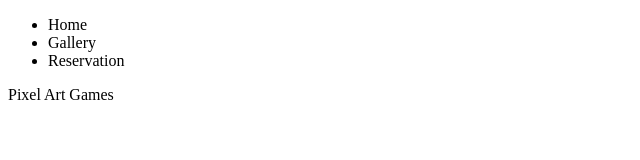
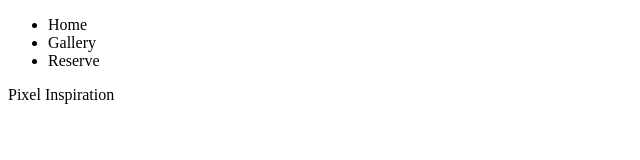
Before and after one commit to Pcharlot13/HTML-and-CSS-repository, a plain HTML site: page Basic_Website_Project/Index.HTML in a window 1280 px wide. Shown: the full height of the page, 0-640 px from the left. Drawn offline with Linux system fonts and the light colour scheme.

Commit message:
Update Index.HTML
Created list for the nav, added div sections for Home, Gallery, and RSVP

```diff
--- a/Basic_Website_Project/Index.HTML
+++ b/Basic_Website_Project/Index.HTML
@@ -1,27 +1,33 @@
 <!DOCTYPE html>
 <html>
     <head>
-        <title>Pixel art games</title>
+        <title>Pixel Art Inspiration</title>
     </head>
-
     <body>
-        <!--Gallery list-->
+        <!--Nav-->
         <div>
-            <ul>
-                <li href="Home" id="link">Home</li>
-                <li href="Gallery" id="link">Gallery</li>
-                <li href="RSVP" id="Gallery">Reservation</li>
-            </ul>
+            <nav>
+                <ul>
+                    <li>Home</li>
+                    <li>Gallery</li>
+                    <li>Reserve</li>
+                </ul>
+            </nav>
         </div>
 
+        <!-- home -->
         <div>
-            <div id="home">
-                Pixel Art Games
-            </div>
+            Pixel Inspiration
         </div>
 
+        <!--Gallery-->
+        <div>
 
+        </div>
 
+        <!--RSVP-->
+        <div>
 
+        </div>
     </body>
 </html>
```
